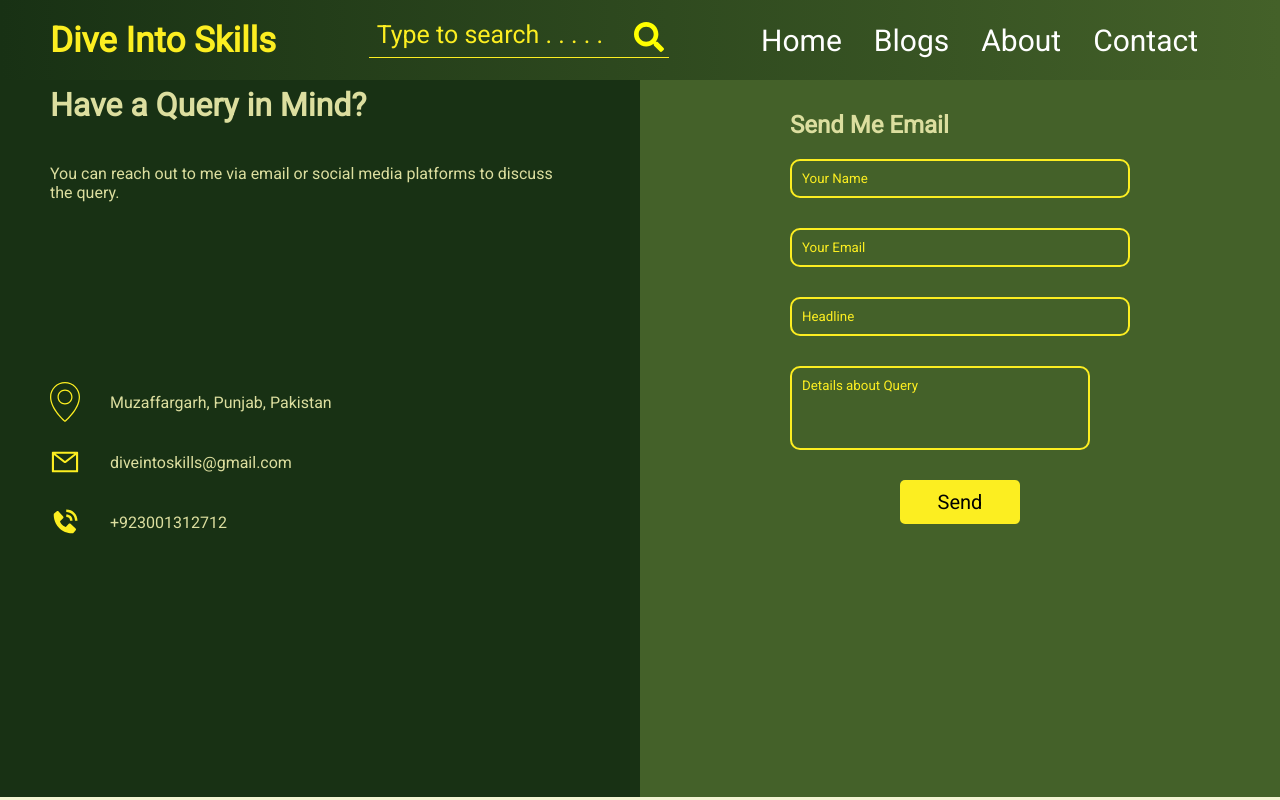
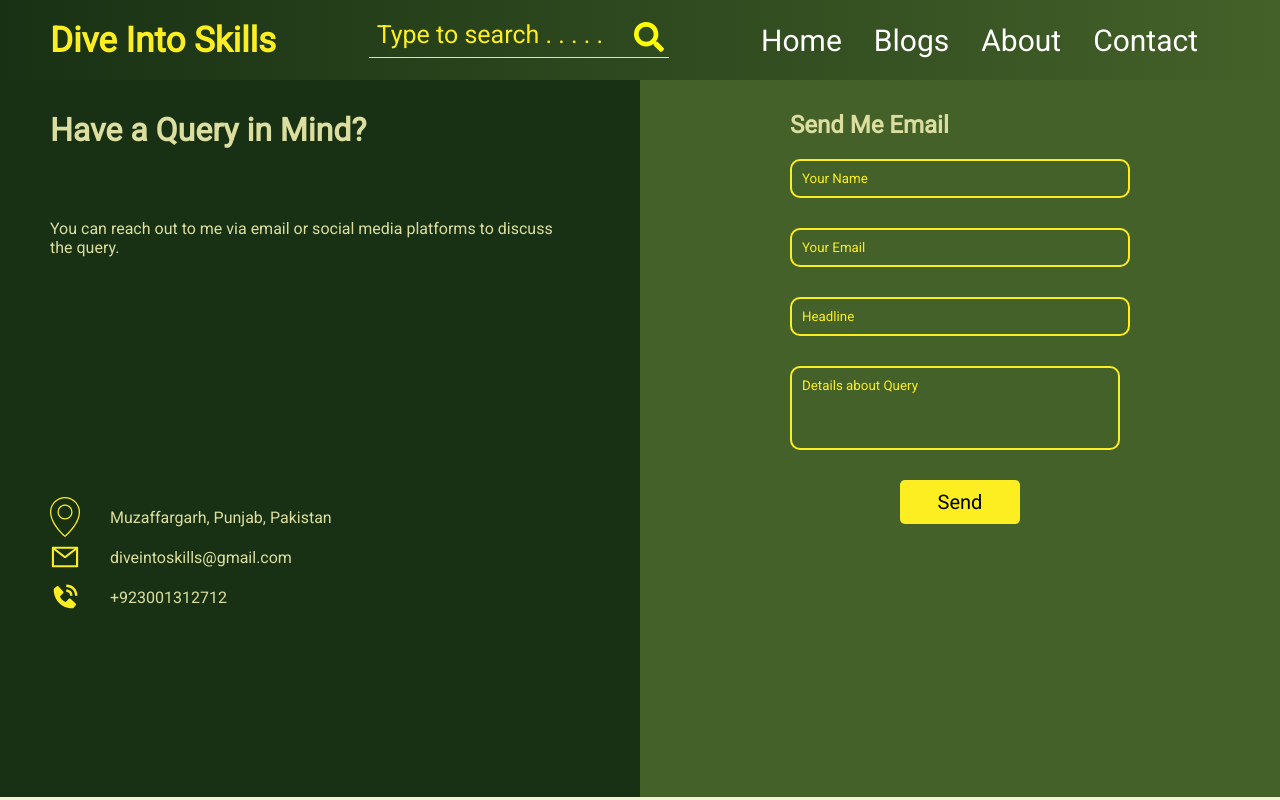
Before and after one commit to sahilbhardwaj-tmpl/DiveIntoSkills, a React (Vite) app: page /Contact in a window 1280 px wide. Shown: the top 800 px of the page. Built offline with nearby package versions, Linux system fonts and the light colour scheme.

Commit message:
Fixed contact page UI

```diff
--- a/src/components/Contact/Contact.jsx
+++ b/src/components/Contact/Contact.jsx
@@ -47,20 +47,20 @@ function Contact() {
                                     </clipPath>
                                 </defs>
                             </svg>
-                            <p className='text'>Muzaffargarh, Punjab, Pakistan</p>
+                            <p className='tuxt'>Muzaffargarh, Punjab, Pakistan</p>
                         </div>
                         <div className='address'>
                             <svg xmlns="http://www.w3.org/2000/svg" width="30" height="40" viewBox="0 0 80 80" fill="none">
                                 <path d="M72.5 12.5H7.5C6.11719 12.5 5 13.6172 5 15V65C5 66.3828 6.11719 67.5 7.5 67.5H72.5C73.8828 67.5 75 66.3828 75 65V15C75 13.6172 73.8828 12.5 72.5 12.5ZM69.375 21.1562V61.875H10.625V21.1562L8.46875 19.4766L11.5391 15.5313L14.8828 18.1328H65.125L68.4688 15.5313L71.5391 19.4766L69.375 21.1562ZM65.125 18.125L40 37.6562L14.875 18.125L11.5313 15.5234L8.46094 19.4688L10.6172 21.1484L37.3047 41.8984C38.0722 42.4947 39.0164 42.8184 39.9883 42.8184C40.9602 42.8184 41.9044 42.4947 42.6719 41.8984L69.375 21.1562L71.5312 19.4766L68.4609 15.5313L65.125 18.125Z" fill="#FCEE21" />
                             </svg>
-                            <p className='text'>diveintoskills@gmail.com</p>
+                            <p className='tuxt'>diveintoskills@gmail.com</p>
                         </div>
                         <div className='address'>
                             <svg xmlns="http://www.w3.org/2000/svg" width="30" height="40" viewBox="0 0 80 80" fill="none">
                                 <path d="M66.6667 36.6634H73.3334C73.3334 19.5634 60.4234 6.66669 43.3 6.66669V13.3334C56.84 13.3334 66.6667 23.1434 66.6667 36.6634Z" fill="#FCEE21" />
                                 <path d="M43.3333 26.6666C50.3433 26.6666 53.3333 29.6566 53.3333 36.6666H60C60 25.9166 54.0833 20 43.3333 20V26.6666ZM54.74 44.81C54.0995 44.2278 53.2578 43.9173 52.3926 43.9441C51.5275 43.9708 50.7066 44.3327 50.1033 44.9533L42.1266 53.1566C40.2066 52.79 36.3466 51.5866 32.3733 47.6233C28.4 43.6466 27.1966 39.7766 26.84 37.87L35.0366 29.89C35.658 29.2871 36.0204 28.4661 36.0472 27.6007C36.0739 26.7353 35.7629 25.8935 35.18 25.2533L22.8633 11.71C22.2801 11.0678 21.4696 10.6783 20.6038 10.6242C19.7381 10.57 18.8853 10.8555 18.2266 11.42L10.9933 17.6233C10.417 18.2017 10.073 18.9715 10.0266 19.7866C9.97663 20.62 9.0233 40.36 24.33 55.6733C37.6833 69.0233 54.41 70 59.0166 70C59.69 70 60.1033 69.98 60.2133 69.9733C61.0283 69.9277 61.7977 69.5822 62.3733 69.0033L68.5733 61.7667C69.1382 61.1084 69.4242 60.2559 69.3707 59.3902C69.3172 58.5244 68.9283 57.7136 68.2866 57.13L54.74 44.81Z" fill="#FCEE21" />
                             </svg>
-                            <p className='text'>+923001312712</p>
+                            <p className='tuxt'>+923001312712</p>
                         </div>
                     </div>
 
--- a/src/components/Contact/ContactStyles.css
+++ b/src/components/Contact/ContactStyles.css
@@ -10,21 +10,24 @@
 
 .left-section {
   width: 50%;
-  padding: 25px 80px 50px 50px;
+  padding: 20px 80px 50px 50px;
 }
 
 .address {
   display: flex;
   gap: 30px;
-  margin-top: 20px;
   align-items: center;
 }
 
 .address-box {
-  margin-top: 180px;
+  margin-top: 240px;
 }
-
+.tuxt{
+  text-align: center;
+  color: #dcde9f;
+}
 .text {
+  padding-top: 30px;
   color: #dcde9f;
 }
 .right-section {
@@ -69,7 +72,7 @@ textarea {
 
 .textarea {
   max-height: fit-content;
-  width: 300px;
+  width: 330px;
   height: 150px;
   resize: none;
 }
```
